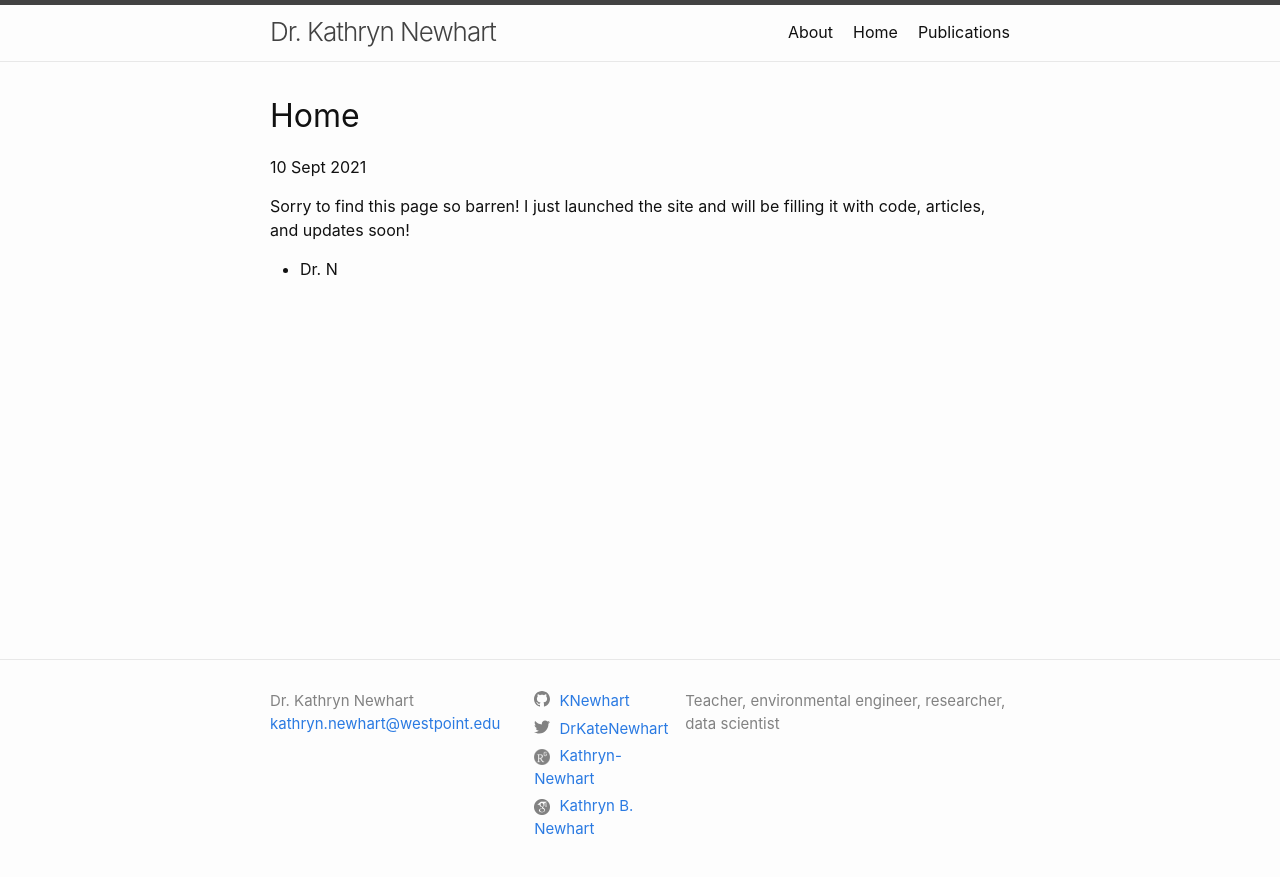
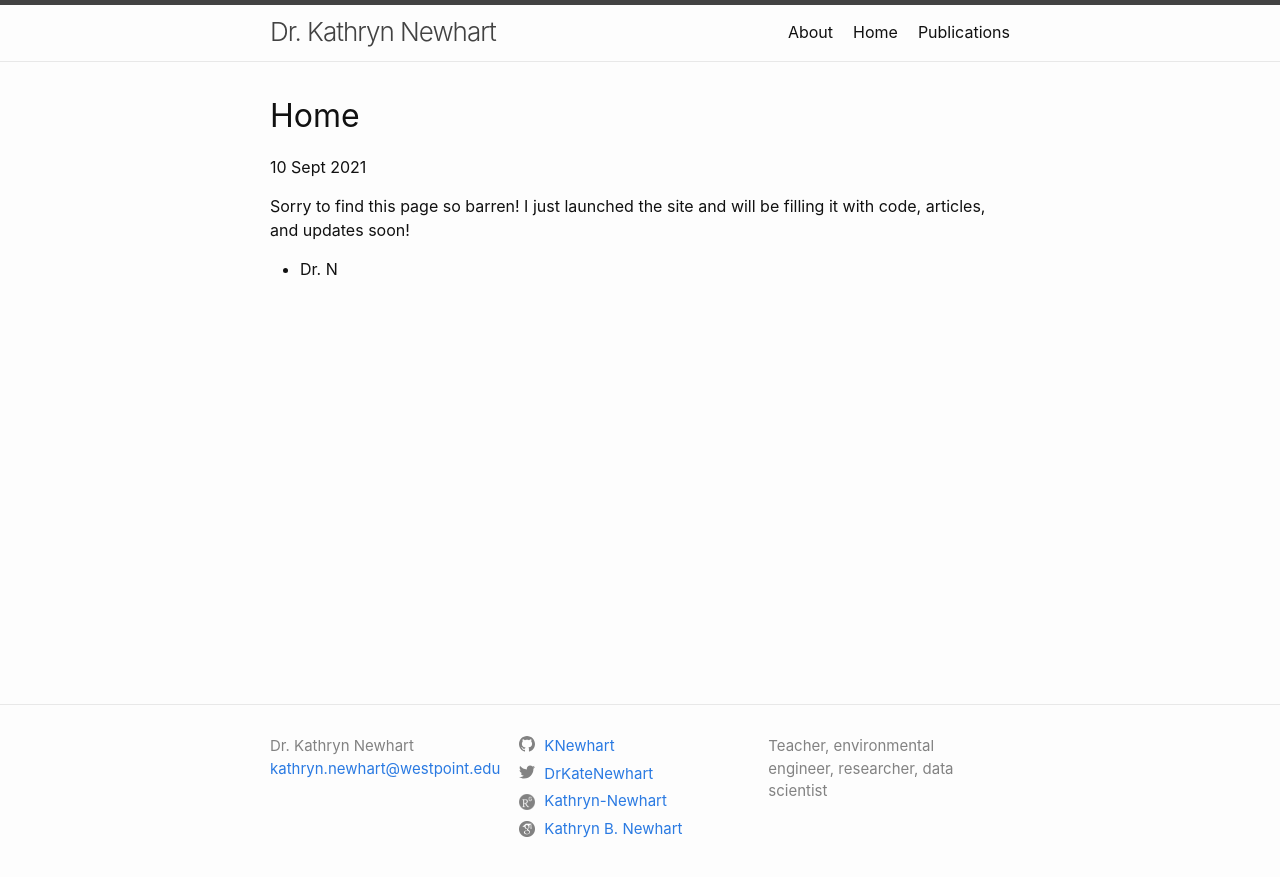
Before and after one commit to KNewhart/KNewhart.github.io, a Jekyll site: the page built from index.markdown, in a window 1280 px wide. Shown: the top 877 px of the page. Built offline with Jekyll 4.4.1, drawn with Linux system fonts in a browser that asks for light colours; our own code applies the rules of GitHub Pages for plain Markdown files.

Commit message:
Update _layout.scss

```diff
--- a/_sass/minima/_layout.scss
+++ b/_sass/minima/_layout.scss
@@ -135,18 +135,18 @@
 }
 
 .footer-col-1 {
-  width: -webkit-calc(35% - (#{$spacing-unit} / 2));
-  width:         calc(35% - (#{$spacing-unit} / 2));
+  width: -webkit-calc(33% - (#{$spacing-unit} / 2));
+  width:         calc(33% - (#{$spacing-unit} / 2));
 }
 
 .footer-col-2 {
-  width: -webkit-calc(20% - (#{$spacing-unit} / 2));
-  width:         calc(20% - (#{$spacing-unit} / 2));
+  width: -webkit-calc(33% - (#{$spacing-unit} / 2));
+  width:         calc(33% - (#{$spacing-unit} / 2));
 }
 
 .footer-col-3 {
-  width: -webkit-calc(45% - (#{$spacing-unit} / 2));
-  width:         calc(45% - (#{$spacing-unit} / 2));
+  width: -webkit-calc(33% - (#{$spacing-unit} / 2));
+  width:         calc(33% - (#{$spacing-unit} / 2));
 }
 
 @include media-query($on-laptop) {
```
